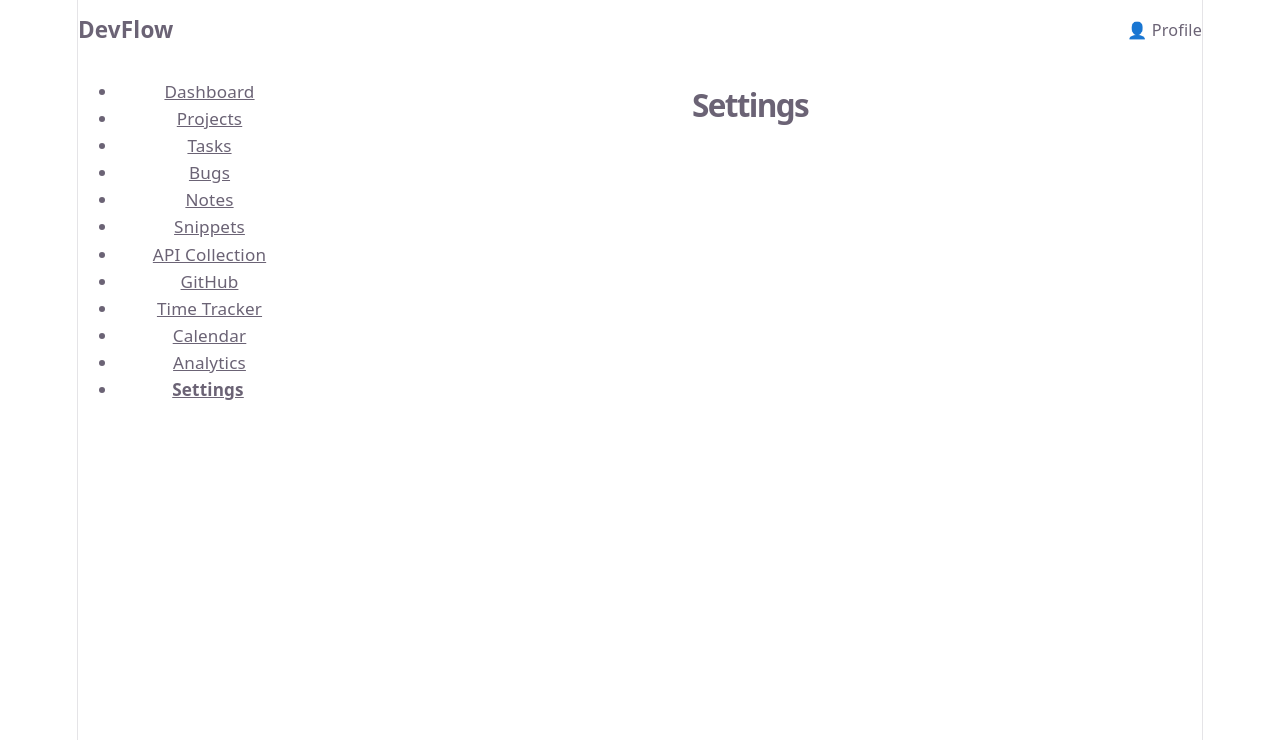
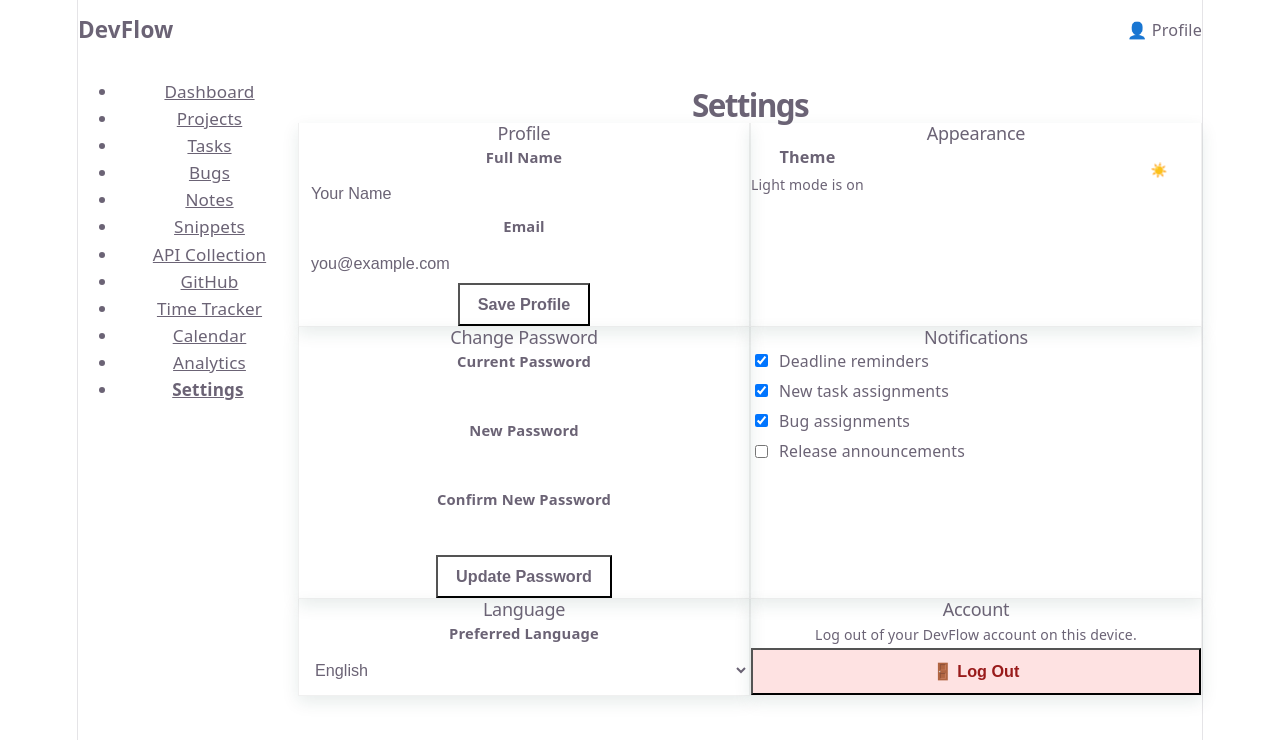
Before and after one commit to Fariss2507/DevFlow, a React (Vite) app: page /settings in a window 1280 px wide. Shown: the top 740 px of the page. Built offline with nearby package versions, Linux system fonts and the light colour scheme; the HTML template or start-up script is replaced by a standard one.

Commit message:
style: lighten dark theme background

```diff
--- a/src/App.jsx
+++ b/src/App.jsx
@@ -1,5 +1,6 @@
 import { BrowserRouter, useLocation } from 'react-router-dom';
 import { AuthProvider } from './context/AuthContext';
+import { ThemeProvider } from './context/ThemeContext';
 import Navbar from './components/Navbar';
 import Sidebar from './components/Sidebar';
 import AppRoutes from './routes/AppRoutes';
@@ -30,11 +31,13 @@ function Layout() {
 
 function App() {
   return (
-    <AuthProvider>
-      <BrowserRouter>
-        <Layout />
-      </BrowserRouter>
-    </AuthProvider>
+    <ThemeProvider>
+      <AuthProvider>
+        <BrowserRouter>
+          <Layout />
+        </BrowserRouter>
+      </AuthProvider>
+    </ThemeProvider>
   );
 }
 
--- /dev/null
+++ b/src/context/ThemeContext.jsx
@@ -0,0 +1,25 @@
+import { createContext, useContext, useState, useEffect } from 'react';
+
+const ThemeContext = createContext();
+
+export function ThemeProvider({ children }) {
+  const [theme, setTheme] = useState('light');
+
+  useEffect(() => {
+    document.documentElement.setAttribute('data-theme', theme);
+  }, [theme]);
+
+  const toggleTheme = () => {
+    setTheme((prev) => (prev === 'light' ? 'dark' : 'light'));
+  };
+
+  return (
+    <ThemeContext.Provider value={{ theme, toggleTheme }}>
+      {children}
+    </ThemeContext.Provider>
+  );
+}
+
+export function useTheme() {
+  return useContext(ThemeContext);
+}
--- /dev/null
+++ b/src/pages/Settings/Settings.css
@@ -0,0 +1,147 @@
+.settings-grid {
+  display: grid;
+  grid-template-columns: repeat(auto-fit, minmax(320px, 1fr));
+  gap: var(--spacing-lg);
+}
+
+.settings-card {
+  background: var(--color-surface);
+  border: 1px solid rgba(0, 0, 0, 0.06);
+  border-top: 3px solid var(--color-primary);
+  border-radius: var(--radius-md);
+  padding: var(--spacing-lg);
+  box-shadow: 0 6px 16px rgba(23, 67, 63, 0.1);
+}
+
+.settings-card h2 {
+  font-size: 1rem;
+  color: var(--color-primary-dark);
+  margin-bottom: var(--spacing-md);
+}
+
+.settings-card label {
+  display: block;
+  font-size: 0.82rem;
+  font-weight: 600;
+  color: var(--color-text);
+  margin-top: var(--spacing-md);
+  margin-bottom: 4px;
+}
+
+.settings-card input,
+.settings-card select {
+  width: 100%;
+  padding: 10px 12px;
+  border: 1px solid var(--color-border);
+  border-radius: var(--radius-sm);
+  font-size: 0.9rem;
+  background: var(--color-bg);
+  color: var(--color-text);
+}
+
+.settings-card input:focus,
+.settings-card select:focus {
+  outline: none;
+  border-color: var(--color-accent);
+}
+
+.settings-card .btn-primary {
+  margin-top: var(--spacing-lg);
+}
+
+.settings-label {
+  font-size: 0.9rem;
+  font-weight: 600;
+  color: var(--color-text);
+}
+
+.settings-sublabel {
+  font-size: 0.78rem;
+  color: var(--color-text-muted);
+  margin-top: 2px;
+}
+
+.theme-toggle-row {
+  display: flex;
+  align-items: center;
+  justify-content: space-between;
+}
+
+.theme-switch {
+  width: 56px;
+  height: 30px;
+  background: var(--color-bg);
+  border: 1px solid var(--color-border);
+  border-radius: 999px;
+  position: relative;
+  padding: 0;
+  cursor: pointer;
+  transition: background 0.2s ease;
+}
+
+.theme-switch.dark {
+  background: var(--color-primary);
+}
+
+.theme-switch-icon {
+  position: absolute;
+  top: 2px;
+  left: 2px;
+  width: 24px;
+  height: 24px;
+  background: var(--color-surface);
+  border-radius: 50%;
+  display: flex;
+  align-items: center;
+  justify-content: center;
+  font-size: 0.75rem;
+  transition: transform 0.2s ease;
+}
+
+.theme-switch.dark .theme-switch-icon {
+  transform: translateX(26px);
+}
+
+.checkbox-row {
+  display: flex !important;
+  align-items: center;
+  gap: 8px;
+  font-weight: 400 !important;
+  font-size: 0.88rem !important;
+  color: var(--color-text) !important;
+}
+
+.checkbox-row input {
+  width: auto !important;
+  accent-color: var(--color-primary);
+}
+
+.logout-card {
+  border-top-color: #dc2626;
+}
+
+.btn-logout {
+  width: 100%;
+  margin-top: var(--spacing-md);
+  padding: 12px;
+  font-size: 0.9rem;
+  font-weight: 700;
+}
+
+.settings-toast {
+  background: var(--color-bg-light);
+  color: var(--color-primary-dark);
+  padding: var(--spacing-sm) var(--spacing-md);
+  border-radius: var(--radius-sm);
+  margin-bottom: var(--spacing-lg);
+  font-size: 0.85rem;
+  font-weight: 600;
+}
+
+/* ---------- Responsive ---------- */
+
+@media (max-width: 480px) {
+  .settings-grid {
+    grid-template-columns: 1fr;
+  }
+}
--- a/src/pages/Settings/Settings.jsx
+++ b/src/pages/Settings/Settings.jsx
@@ -1,3 +1,175 @@
+import { useState } from 'react';
+import { useNavigate } from 'react-router-dom';
+import { useAuth } from '../../context/AuthContext';
+import { useTheme } from '../../context/ThemeContext';
+import './Settings.css';
+
 export default function Settings() {
-  return <div className="page"><h1>Settings</h1></div>;
+  const { user, logout } = useAuth();
+  const { theme, toggleTheme } = useTheme();
+  const navigate = useNavigate();
+
+  const [profile, setProfile] = useState({
+    name: user?.name || 'Your Name',
+    email: user?.email || 'you@example.com',
+  });
+  const [passwords, setPasswords] = useState({
+    current: '',
+    newPassword: '',
+    confirm: '',
+  });
+  const [notifications, setNotifications] = useState({
+    deadlines: true,
+    newTasks: true,
+    bugAssignments: true,
+    releases: false,
+  });
+  const [language, setLanguage] = useState('English');
+  const [savedMsg, setSavedMsg] = useState('');
+
+  const handleProfileSave = (e) => {
+    e.preventDefault();
+    setSavedMsg('Profile updated successfully.');
+    setTimeout(() => setSavedMsg(''), 2500);
+  };
+
+  const handlePasswordSave = (e) => {
+    e.preventDefault();
+    if (!passwords.current || !passwords.newPassword) return;
+    if (passwords.newPassword !== passwords.confirm) {
+      alert('New passwords do not match.');
+      return;
+    }
+    setPasswords({ current: '', newPassword: '', confirm: '' });
+    setSavedMsg('Password changed successfully.');
+    setTimeout(() => setSavedMsg(''), 2500);
+  };
+
+  const handleLogout = () => {
+    logout();
+    navigate('/login');
+  };
+
+  return (
+    <div className="page">
+      <h1>Settings</h1>
+
+      {savedMsg && <div className="settings-toast">{savedMsg}</div>}
+
+      <div className="settings-grid">
+        {/* Profile */}
+        <div className="settings-card">
+          <h2>Profile</h2>
+          <form onSubmit={handleProfileSave}>
+            <label>Full Name</label>
+            <input
+              value={profile.name}
+              onChange={(e) => setProfile({ ...profile, name: e.target.value })}
+            />
+
+            <label>Email</label>
+            <input
+              type="email"
+              value={profile.email}
+              onChange={(e) => setProfile({ ...profile, email: e.target.value })}
+            />
+
+            <button type="submit" className="btn-primary">Save Profile</button>
+          </form>
+        </div>
+
+        {/* Theme */}
+        <div className="settings-card">
+          <h2>Appearance</h2>
+          <div className="theme-toggle-row">
+            <div>
+              <div className="settings-label">Theme</div>
+              <div className="settings-sublabel">
+                {theme === 'light' ? 'Light mode is on' : 'Dark mode is on'}
+              </div>
+            </div>
+            <button
+              className={`theme-switch ${theme === 'dark' ? 'dark' : ''}`}
+              onClick={toggleTheme}
+              aria-label="Toggle theme"
+            >
+              <span className="theme-switch-icon">{theme === 'light' ? '☀️' : '🌙'}</span>
+            </button>
+          </div>
+        </div>
+
+        {/* Password */}
+        <div className="settings-card">
+          <h2>Change Password</h2>
+          <form onSubmit={handlePasswordSave}>
+            <label>Current Password</label>
+            <input
+              type="password"
+              value={passwords.current}
+              onChange={(e) => setPasswords({ ...passwords, current: e.target.value })}
+            />
+
+            <label>New Password</label>
+            <input
+              type="password"
+              value={passwords.newPassword}
+              onChange={(e) => setPasswords({ ...passwords, newPassword: e.target.value })}
+            />
+
+            <label>Confirm New Password</label>
+            <input
+              type="password"
+              value={passwords.confirm}
+              onChange={(e) => setPasswords({ ...passwords, confirm: e.target.value })}
+            />
+
+            <button type="submit" className="btn-primary">Update Password</button>
+          </form>
+        </div>
+
+        {/* Notifications */}
+        <div className="settings-card">
+          <h2>Notifications</h2>
+          {Object.entries({
+            deadlines: 'Deadline reminders',
+            newTasks: 'New task assignments',
+            bugAssignments: 'Bug assignments',
+            releases: 'Release announcements',
+          }).map(([key, label]) => (
+            <label className="checkbox-row" key={key}>
+              <input
+                type="checkbox"
+                checked={notifications[key]}
+                onChange={(e) =>
+                  setNotifications({ ...notifications, [key]: e.target.checked })
+                }
+              />
+              {label}
+            </label>
+          ))}
+        </div>
+
+        {/* Language */}
+        <div className="settings-card">
+          <h2>Language</h2>
+          <label>Preferred Language</label>
+          <select value={language} onChange={(e) => setLanguage(e.target.value)}>
+            <option>English</option>
+            <option>Urdu</option>
+            <option>Spanish</option>
+            <option>French</option>
+          </select>
+        </div>
+
+
+        <div className="settings-card logout-card">
+          <h2>Account</h2>
+          <p className="settings-sublabel">Log out of your DevFlow account on this device.</p>
+          <button className="btn-danger btn-logout" onClick={handleLogout}>
+            🚪 Log Out
+          </button>
+        </div>
+      </div>
+    </div>
+  );
 }
```
Also changed, not shown: src/styles/variables.css (+14 -1 lines).
